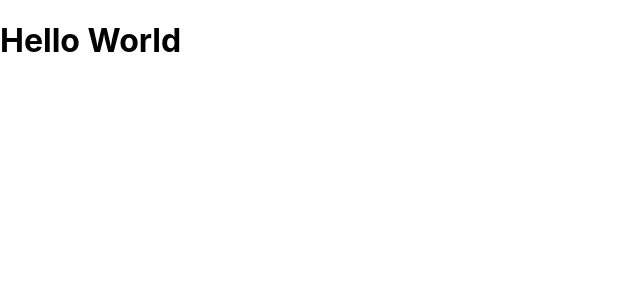
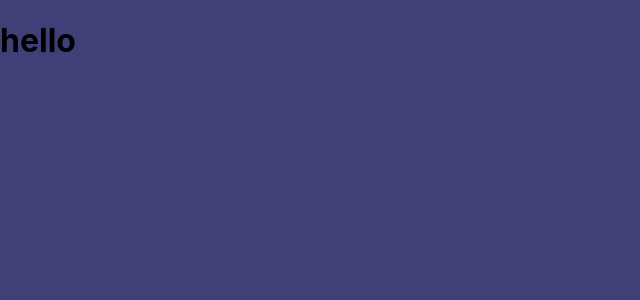
Before and after one commit to Manu-Marques/Portfolio, a React (Create React App) app: page / in a window 1280 px wide. Shown: the top 300 px of the page, without its empty margins (0-640 px from the left). Built offline with nearby package versions, Linux system fonts and the light colour scheme.

Commit message:
home component created and design started

```diff
--- a/src/components/app/index.tsx
+++ b/src/components/app/index.tsx
@@ -1,7 +1,15 @@
+import React from "react";
+import "./styles.css";
+import { Routes, Route } from 'react-router-dom';
+import Home from '../home';
+
+
 export default function App() {
   return (
     <div className="App">
-      <h1>Hello World</h1>
+      <Routes>
+        <Route path="/" element={<Home />} />
+      </Routes>
     </div>
   );
 }
--- /dev/null
+++ b/src/components/home/index.tsx
@@ -0,0 +1,11 @@
+import './styles.css';
+
+export default function Home() {
+    return (
+        <div className="container">
+
+<h1>hello</h1>
+
+        </div>
+    );
+    }
--- /dev/null
+++ b/src/components/home/styles.css
@@ -0,0 +1,10 @@
+.container {
+    max-width: 100%;
+    width: 100%;
+    overflow: hidden;
+    background-color: rgb(64, 64, 120);
+    height: 100%;
+    max-width: 100vw;
+    min-height: 100vh;
+    width: 100%;
+}
```
